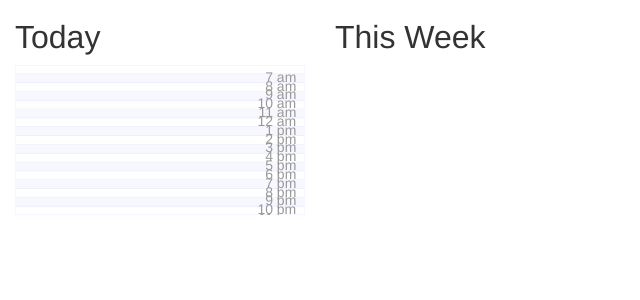
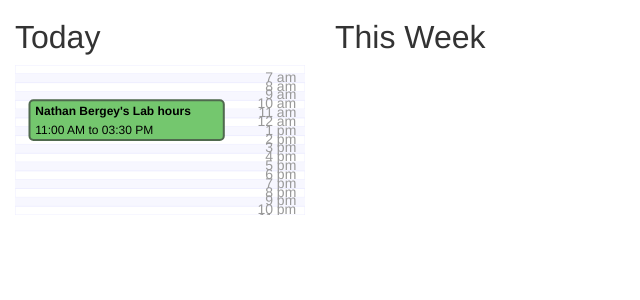
Before and after one commit to psu-epl/slideshow, a Flask app: page /draw in a window 1280 px wide. Shown: the top 300 px of the page, without its empty margins (0-640 px from the left). Run offline with Flask 2, Linux system fonts and the light colour scheme.

Commit message:
drawing todays events

```diff
--- a/server.py
+++ b/server.py
@@ -60,13 +60,11 @@ def calendar():
             end = parser.parse(times.get('endTime', None))
 
             # Pack
-            calendar['events'].append(
-              {
+            calendar['events'].append({
                 'title': title,
                 'begin': begin,
-                #'begin-label': begin.strftime('%A %b %d, %I:%M %p'),
                 'end': end,
-              })
+            })
 
         # sort by date
         calendar['events'] = sorted(calendar['events'], key=lambda event: event['begin'])
@@ -79,12 +77,14 @@ def calendar():
     # Divide up today vs this week
     for event in calendar['events']:
         if event['begin'] < tonight:
+            begin_hour = event['begin'].hour + (event['begin'].minute/60.0)
+            end_hour = event['end'].hour + (event['end'].minute/60.0)
             todays['events'].append({
                 'title': event['title'],
-                'begin': timegm(event['begin'].utctimetuple()),
-                'begin-label': event['begin'].strftime('%A %b %d, %I:%M %p'),
-                'end': timegm(event['end'].utctimetuple()),
-                'end-label': event['end'].strftime('%A %b %d, %I:%M %p'),
+                'begin': begin_hour,
+                'begin-label': event['begin'].strftime('%I:%M %p'),
+                'end': end_hour,
+                'end-label': event['end'].strftime('%I:%M %p'),
             })
         else:
             upcoming['events'].append({
--- a/static/style.css
+++ b/static/style.css
@@ -26,3 +26,19 @@
     text-anchor: end;
     baseline-shift: -1.2em;
 }
+
+.event {
+    fill: #74c76e;
+    stroke: #4f694e;
+    stroke-width: 2;
+}
+
+.event-label {
+    baseline-shift: -1.2em;
+    font-size: 12px;
+    font-weight: bold;
+}
+
+.event-label-time {
+    baseline-shift: -2.8em;
+    font-size: 12px;
--- a/templates/events.html
+++ b/templates/events.html
@@ -34,14 +34,26 @@
     var range = end_hour - begin_hour;
     var h = 100.0 / range;
 
+
+    var todaydata = [
+      {
+        "begin": 11.0,
+        "begin-label": "11:00 AM",
+        "end": 15.5,
+        "end-label": "03:30 PM",
+        "title": "Nathan Bergey's Lab hours"
+      }
+    ];
+
+    // Create chart
     var svg = d3.select("#today").append("svg")
         .attr("width", "100%")
         .attr("height", "100%")
         .attr("class", "chart")
         .append("g");
 
+    // Backgrond bars
     var hours = svg.selectAll(".hour").data(d3.range(range));
-
     hours.enter().append("rect")
         .attr("class", "hour")
         .attr("width", "100%")
@@ -49,8 +61,39 @@
         .attr("height", h+"%")
         .attr("x", 0);
 
+    // Draw time boxes
+    var events = svg.selectAll(".event").data(todaydata);
+    events.enter().append("rect")
+        .attr("class", "event")
+        .attr("rx", 4)
+        .attr("ry", 4)
+        .attr("width", "67%")
+        .attr("y", function (d) { return (d["begin"]-begin_hour)*h + "%"; })
+        .attr("height", function (d) {
+            passage = d["end"] - d["begin"];
+            return passage*h + "%";
+        })
+        .attr("x", '5%');
+
+    // Time box label
+    var event_labels = svg.selectAll(".event-label").data(todaydata);
+    events.enter().append("text")
+        .attr("class", "event-label")
+        .attr("y", function (d) { return (d["begin"]-begin_hour)*h + "%"; })
+        .attr("x", '7%')
+        .attr("width", "67%")
+        .text(function (d) {return d["title"]; });
+
+    events.enter().append("text")
+        .attr("class", "event-label-time")
+        .attr("y", function (d) { return (d["begin"]-begin_hour)*h + "%"; })
+        .attr("x", '7%')
+        .attr("width", "67%")
+        .text(function (d) {return d["begin-label"]+' to '+d["end-label"] ; });
+
+
+    // hour bar lables
     var hour_lables = svg.selectAll(".hour-label").data(d3.range(range));
-
     hour_lables.enter().append("text")
         .attr("class", "hour-label")
         .attr("x", '97%')
@@ -63,9 +106,7 @@
                 ante = ' pm';
             }
             return hour + ante;
-        });
-
-
+       });
 </script>
 
 
```
